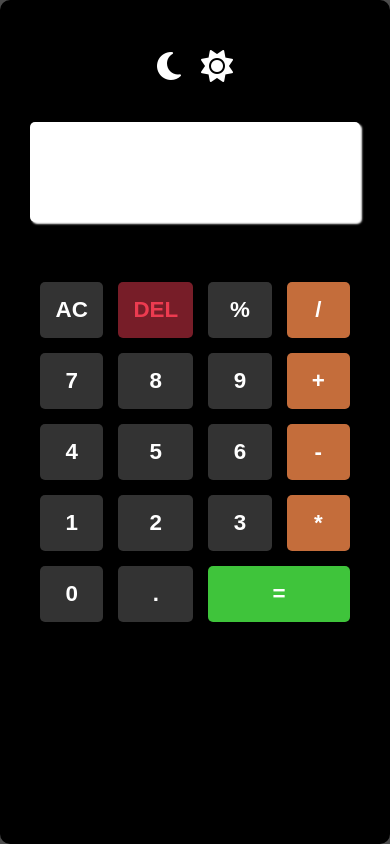
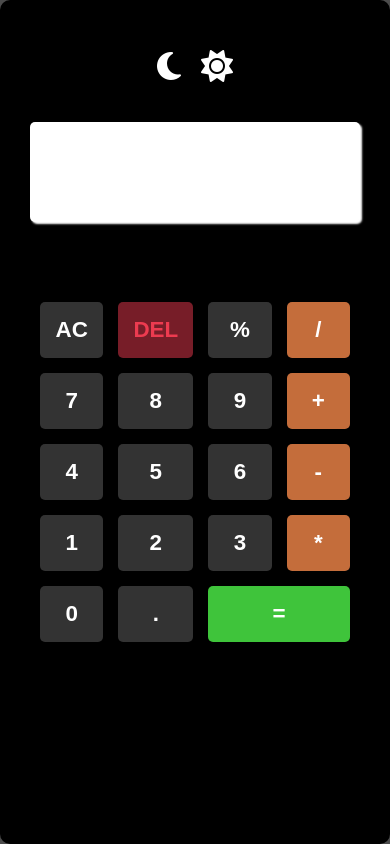
Before and after one commit to omar01550/calculator, a plain HTML site: page index.html in a window 390 px wide. Drawn offline with Linux system fonts and the light colour scheme.

Commit message:
handel style

```diff
--- a/style.css
+++ b/style.css
@@ -121,6 +121,6 @@ button:hover{
 
       }
       .btns{
-         margin-top:50px;
+         margin-top:70px;
       }
 }
```
